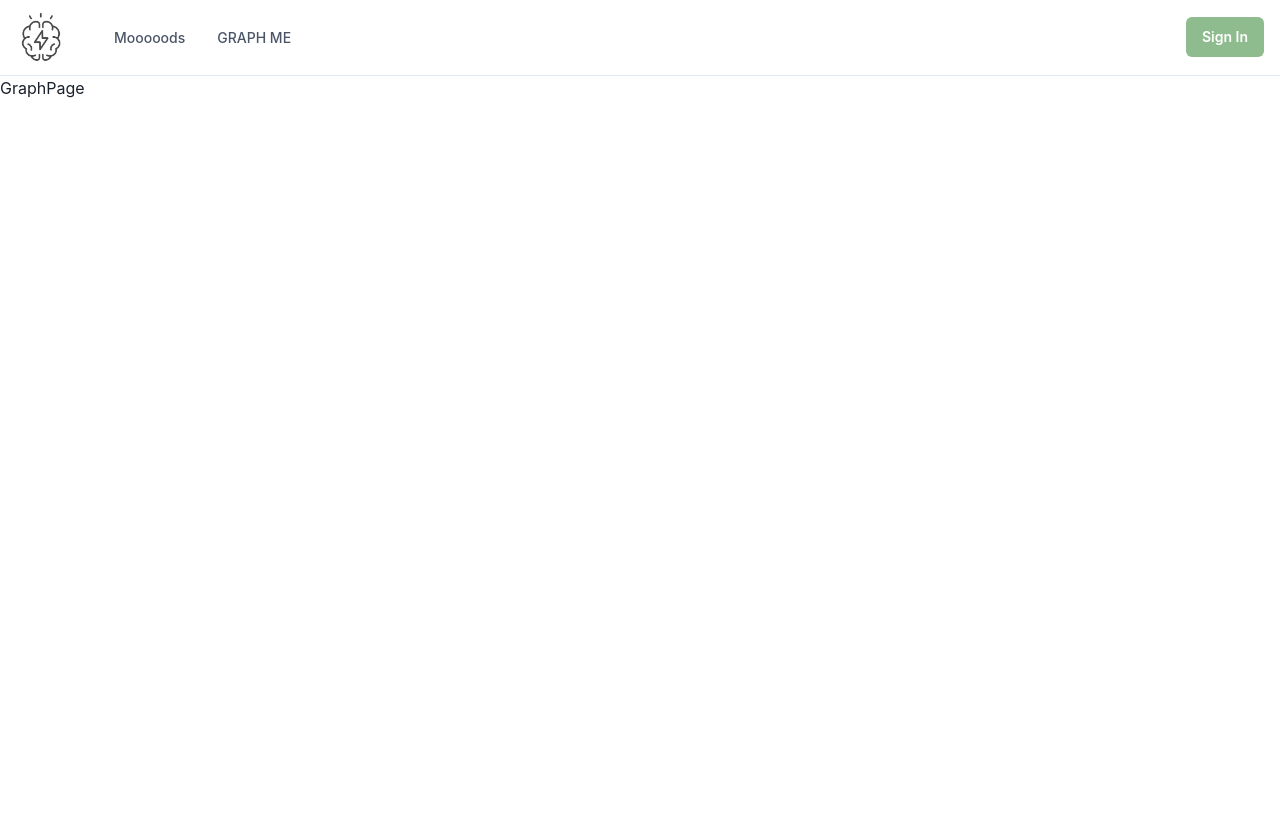
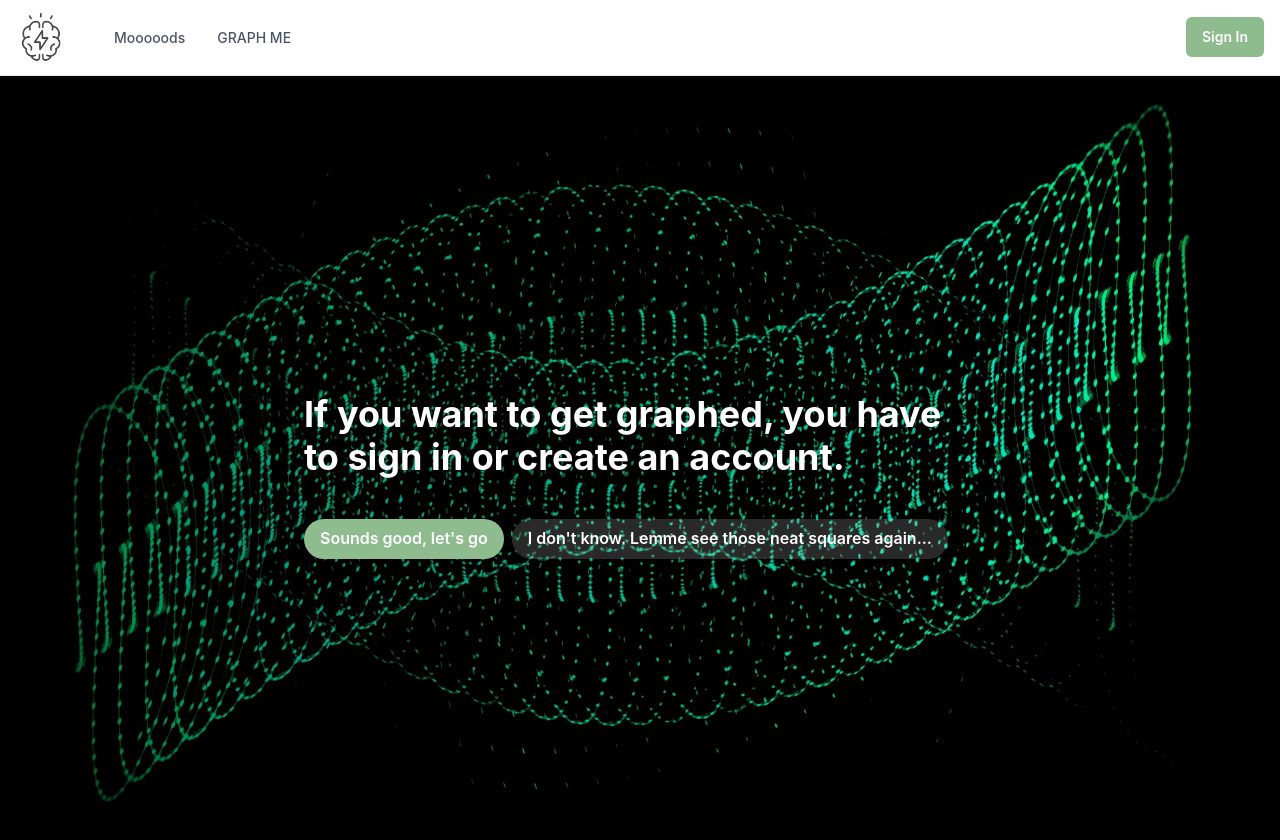
Before and after one commit to kalikokalikova/moodtracker, a React (Create React App) app in the folder client/: page /my-graph in a window 1280 px wide. Shown: the top 840 px of the page. Before the commit the page ends 800 px from the top, so only its background shows below. Built offline with nearby package versions, Linux system fonts and the light colour scheme.

Commit message:
move navbar back to top level, shows non-logged in user prompt on graph page

```diff
--- a/client/src/App.js
+++ b/client/src/App.js
@@ -4,6 +4,7 @@ import GridPage from "./Pages/GridPage";
 import GraphPage from "./Pages/GraphPage";
 import RegisterOrLoginPage from "./Pages/AuthPage";
 import { UserContext } from "./Hooks/UserContext";
+import Navbar from "./Components/Navbar";
 
 const App = () => {
   const [user, setUser] = useState(() => {
@@ -19,6 +20,7 @@ const App = () => {
     <Router>
       <div className="App">
         <UserContext.Provider value={{ user, setUser }}>
+          <Navbar/>
           <div className="content">
             <Routes>
               <Route path="/" element={<GridPage />} />
--- /dev/null
+++ b/client/src/Components/Graph/GraphPrompt.js
@@ -0,0 +1,63 @@
+import {
+  Stack,
+  Flex,
+  Button,
+  Text,
+  VStack,
+  useBreakpointValue,
+} from "@chakra-ui/react";
+import { Link } from "react-router-dom";
+
+export default function GraphPrompt() {
+  const backgroundImageUrl = process.env.PUBLIC_URL + "/images/green.jpg";
+  return (
+    <Flex
+      w={"full"}
+      h={"100vh"}
+      backgroundImage={`url(${backgroundImageUrl})`}
+      backgroundSize={"cover"}
+      backgroundPosition={"center center"}
+    >
+      <VStack
+        w={"full"}
+        justify={"center"}
+        px={useBreakpointValue({ base: 4, md: 8 })}
+        bgGradient={"linear(to-r, blackAlpha.600, transparent)"}
+      >
+        <Stack maxW={"2xl"} align={"flex-start"} spacing={6}>
+          <Text
+            color={"white"}
+            fontWeight={700}
+            lineHeight={1.2}
+            fontSize={useBreakpointValue({ base: "3xl", md: "4xl" })}
+          >
+            If you want to get graphed, you have to sign in or create an
+            account.
+          </Text>
+          <Stack direction={"row"}>
+            <Button
+              as={Link}
+              to={"/register-or-login"}
+              bg={"darkseagreen"}
+              rounded={"full"}
+              color={"white"}
+              _hover={{ bg: "#42610a", color: "white" }}
+            >
+              Sounds good, let's go
+            </Button>
+            <Button
+              as={Link}
+              to={"/"}
+              bg={"whiteAlpha.300"}
+              rounded={"full"}
+              color={"white"}
+              _hover={{ bg: "whiteAlpha.500", color: "white" }}
+            >
+              I don't know. Lemme see those neat squares again...
+            </Button>
+          </Stack>
+        </Stack>
+      </VStack>
+    </Flex>
+  );
+}
--- a/client/src/Components/Grid/Grid.js
+++ b/client/src/Components/Grid/Grid.js
@@ -13,7 +13,6 @@ import {
   AlertDialogOverlay,
 } from "@chakra-ui/react";
 import api from "../../api";
-import Navbar from "../Navbar";
 
 const styles = createUseStyles({
   squareContainer: {
@@ -60,7 +59,6 @@ function Grid() {
 
   return (
     <>
-      <Navbar/>
       <div className={style.squareContainer}>
         {GridData.map((data, index) => (
           <div key={index}><GridSquare data={data} handleGridSquareClick={handleGridSquareClick}/></div>
--- a/client/src/Components/Navbar.js
+++ b/client/src/Components/Navbar.js
@@ -1,4 +1,3 @@
-"use client";
 import {
   Box,
   Flex,
--- a/client/src/Pages/GraphPage.js
+++ b/client/src/Pages/GraphPage.js
@@ -1,14 +1,13 @@
-import React from 'react';
-import Navbar from '../Components/Navbar';
+import React, { useContext } from "react";
+import { UserContext } from "../Hooks/UserContext";
+import GraphPrompt from "../Components/Graph/GraphPrompt";
 
 function GraphPage() {
+  const { user } = useContext(UserContext);
+
   return (
-    <>
-    <Navbar/>
-    <div>GraphPage</div>
-    </>
-
-  )
+    <>{user ? <div>graph page here</div> : <GraphPrompt/>}</>
+  );
 }
 
 export default GraphPage;
```
Also changed, not shown: client/public/images/blank-chart.jpg (added), client/public/images/green.jpg (added).
